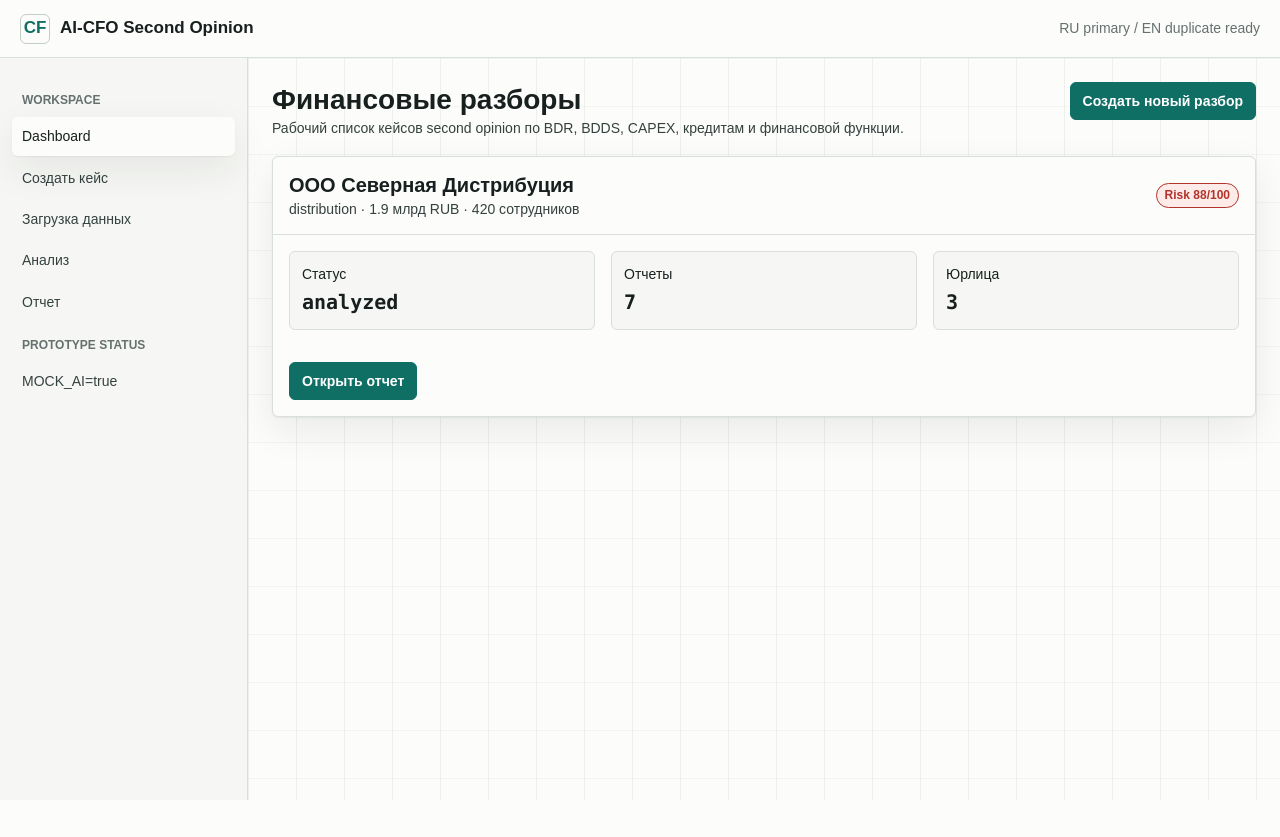
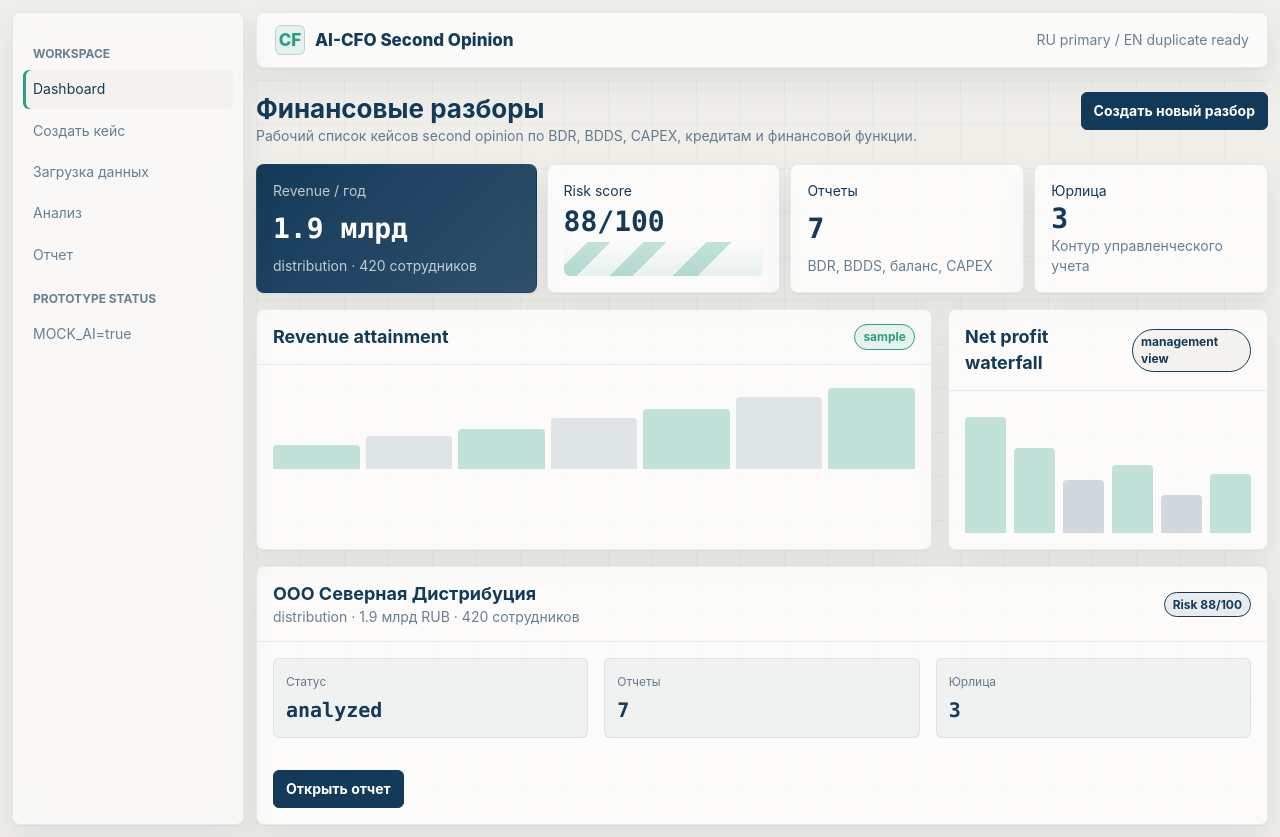
Before and after one commit to nikv98402-commits/ai-cfo-second-opinion, a Next.js app: page / in a window 1280 px wide. Before the commit the page ends 800 px from the top, so only its background shows below. Built offline with nearby package versions, Linux system fonts and the light colour scheme.

Commit message:
style: align dashboard with fintech references

```diff
--- a/app/globals.css
+++ b/app/globals.css
@@ -1,32 +1,27 @@
 :root {
-  --ink-900: #17201f;
-  --ink-700: #34413f;
-  --ink-500: #65716f;
-  --paper-000: #fcfcfa;
-  --paper-050: #f6f7f4;
-  --paper-100: #ecefeb;
-  --line-200: #d9dfda;
-  --line-300: #c4cdc7;
-  --teal-700: #0f6f64;
-  --teal-800: #0a554d;
-  --amber-600: #b97810;
-  --red-650: #b3342b;
-  --green-650: #287a4d;
-  --blue-650: #2e6e9e;
-  --success-bg: #eaf5ee;
-  --warning-bg: #fff4dc;
-  --error-bg: #fcebe9;
-  --info-bg: #eaf3fa;
-  --shadow: 0 1px 2px rgba(23, 32, 31, 0.06), 0 14px 38px rgba(23, 32, 31, 0.08);
+  --cloud: #f0eee9;
+  --navy: #143a5a;
+  --teal: #2b9e83;
+  --cloud-20: rgba(240, 238, 233, 0.28);
+  --cloud-55: rgba(240, 238, 233, 0.62);
+  --navy-05: rgba(20, 58, 90, 0.05);
+  --navy-08: rgba(20, 58, 90, 0.08);
+  --navy-12: rgba(20, 58, 90, 0.12);
+  --navy-18: rgba(20, 58, 90, 0.18);
+  --navy-64: rgba(20, 58, 90, 0.64);
+  --teal-10: rgba(43, 158, 131, 0.10);
+  --teal-16: rgba(43, 158, 131, 0.16);
+  --teal-28: rgba(43, 158, 131, 0.28);
+  --shadow: 0 1px 2px rgba(20, 58, 90, 0.05), 0 16px 34px rgba(20, 58, 90, 0.08);
 }
 
 * { box-sizing: border-box; }
 html, body { min-height: 100%; }
 body {
   margin: 0;
-  background: var(--paper-000);
-  color: var(--ink-900);
-  font-family: Arial, sans-serif;
+  background: var(--cloud);
+  color: var(--navy);
+  font-family: Inter, Arial, sans-serif;
   font-size: 14px;
   line-height: 1.45;
 }
@@ -37,19 +32,24 @@ button, input, select, textarea { font: inherit; }
 .shell {
   min-height: 100vh;
   display: grid;
-  grid-template-columns: 248px minmax(0, 1fr);
-  grid-template-rows: 58px minmax(0, 1fr);
+  grid-template-columns: 232px minmax(0, 1fr);
+  grid-template-rows: 56px minmax(0, 1fr);
+  padding: 12px;
+  gap: 12px;
 }
 
 .topbar {
-  grid-column: 1 / -1;
+  grid-column: 2;
   display: flex;
   align-items: center;
   justify-content: space-between;
   gap: 16px;
-  padding: 0 20px;
-  border-bottom: 1px solid var(--line-200);
-  background: var(--paper-000);
+  padding: 0 18px;
+  border: 1px solid var(--navy-08);
+  border-radius: 8px;
+  background: rgba(255, 255, 255, 0.72);
+  box-shadow: var(--shadow);
+  backdrop-filter: blur(16px);
 }
 
 .brand { display: flex; align-items: center; gap: 10px; font-weight: 800; font-size: 17px; }
@@ -58,21 +58,26 @@ button, input, select, textarea { font: inherit; }
   height: 30px;
   display: grid;
   place-items: center;
-  border: 1px solid var(--line-300);
+  border: 1px solid var(--teal-28);
   border-radius: 6px;
-  color: var(--teal-700);
+  background: var(--teal-10);
+  color: var(--teal);
   font-weight: 800;
 }
 
 .sidebar {
-  border-right: 1px solid var(--line-200);
-  background: var(--paper-050);
-  padding: 18px 12px;
+  grid-row: 1 / -1;
+  border: 1px solid var(--navy-08);
+  border-radius: 8px;
+  background: rgba(255, 255, 255, 0.58);
+  box-shadow: var(--shadow);
+  padding: 16px 10px;
+  backdrop-filter: blur(16px);
 }
 
 .nav-title {
   margin: 16px 10px 8px;
-  color: var(--ink-500);
+  color: var(--navy-64);
   font-size: 12px;
   font-weight: 700;
   text-transform: uppercase;
@@ -84,21 +89,21 @@ button, input, select, textarea { font: inherit; }
   border-radius: 6px;
   padding: 9px 10px;
   margin-bottom: 3px;
-  color: var(--ink-700);
+  color: var(--navy-64);
 }
 .nav-item.active, .nav-item:hover {
-  background: var(--paper-000);
-  color: var(--ink-900);
-  box-shadow: var(--shadow);
+  background: var(--cloud-55);
+  color: var(--navy);
+  box-shadow: inset 3px 0 0 var(--teal);
 }
 
 .main {
   min-width: 0;
-  padding: 24px;
+  padding: 12px 0 0;
   background:
-    linear-gradient(90deg, rgba(217, 223, 218, 0.42) 1px, transparent 1px),
-    linear-gradient(180deg, rgba(217, 223, 218, 0.28) 1px, transparent 1px);
-  background-size: 48px 48px;
+    linear-gradient(90deg, rgba(20, 58, 90, 0.035) 1px, transparent 1px),
+    linear-gradient(180deg, rgba(20, 58, 90, 0.035) 1px, transparent 1px);
+  background-size: 44px 44px;
 }
 
 .page-head {
@@ -109,43 +114,45 @@ button, input, select, textarea { font: inherit; }
   margin-bottom: 18px;
 }
 h1, h2, h3 { margin: 0; letter-spacing: 0; }
-h1 { font-size: 28px; line-height: 36px; }
-h2 { font-size: 20px; line-height: 28px; }
+h1 { font-size: 26px; line-height: 34px; }
+h2 { font-size: 18px; line-height: 26px; }
 h3 { font-size: 15px; line-height: 22px; }
-p { margin: 0; color: var(--ink-700); }
+p { margin: 0; color: var(--navy-64); }
 
 .button, button {
   min-height: 36px;
   display: inline-flex;
   align-items: center;
   justify-content: center;
-  border: 1px solid var(--line-200);
+  border: 1px solid var(--navy-12);
   border-radius: 6px;
-  background: var(--paper-000);
-  color: var(--ink-700);
+  background: rgba(255, 255, 255, 0.72);
+  color: var(--navy);
   padding: 8px 12px;
   cursor: pointer;
 }
 .button.primary, button.primary {
-  background: var(--teal-700);
-  border-color: var(--teal-700);
+  background: var(--navy);
+  border-color: var(--navy);
   color: #fff;
   font-weight: 700;
 }
+.button:hover, button:hover { border-color: var(--teal); }
 
 .grid { display: grid; gap: 16px; }
 .grid.two { grid-template-columns: minmax(0, 1fr) minmax(320px, 0.42fr); }
 .grid.three { grid-template-columns: repeat(3, minmax(0, 1fr)); }
 .panel {
-  background: var(--paper-000);
-  border: 1px solid var(--line-200);
-  border-radius: 6px;
+  background: rgba(255, 255, 255, 0.76);
+  border: 1px solid var(--navy-08);
+  border-radius: 8px;
   box-shadow: var(--shadow);
   min-width: 0;
+  overflow: hidden;
 }
 .panel-head {
   padding: 14px 16px;
-  border-bottom: 1px solid var(--line-200);
+  border-bottom: 1px solid var(--navy-08);
   display: flex;
   justify-content: space-between;
   gap: 12px;
@@ -153,11 +160,12 @@ p { margin: 0; color: var(--ink-700); }
 }
 .panel-body { padding: 16px; }
 .metric {
-  border: 1px solid var(--line-200);
+  border: 1px solid var(--navy-08);
   border-radius: 6px;
-  background: var(--paper-050);
+  background: var(--navy-05);
   padding: 12px;
 }
+.metric span { color: var(--navy-64); font-size: 12px; }
 .metric strong {
   display: block;
   font-family: Consolas, monospace;
@@ -174,35 +182,63 @@ p { margin: 0; color: var(--ink-700); }
   font-size: 12px;
   font-weight: 700;
 }
-.low { color: var(--green-650); background: var(--success-bg); }
-.medium { color: var(--amber-600); background: var(--warning-bg); }
-.high, .critical { color: var(--red-650); background: var(--error-bg); }
-.info { color: var(--blue-650); background: var(--info-bg); }
+.low, .info { color: var(--teal); background: var(--teal-10); }
+.medium { color: var(--navy); background: var(--cloud-55); }
+.high, .critical { color: var(--navy); background: var(--navy-08); }
 .mono { font-family: Consolas, monospace; font-variant-numeric: tabular-nums; }
 
 .table { width: 100%; border-collapse: collapse; }
-.table th, .table td { padding: 10px 8px; border-bottom: 1px solid var(--line-200); text-align: left; vertical-align: top; }
-.table th { color: var(--ink-500); background: var(--paper-050); font-size: 12px; }
+.table th, .table td { padding: 10px 8px; border-bottom: 1px solid var(--navy-08); text-align: left; vertical-align: top; }
+.table th { color: var(--navy-64); background: var(--navy-05); font-size: 12px; }
 
 .form-grid { display: grid; grid-template-columns: repeat(2, minmax(0, 1fr)); gap: 12px; }
 .field { display: grid; gap: 6px; }
 .field label { font-weight: 700; }
 .field input, .field select, .field textarea {
   min-height: 38px;
-  border: 1px solid var(--line-200);
+  border: 1px solid var(--navy-12);
   border-radius: 6px;
-  background: var(--paper-000);
+  background: rgba(255, 255, 255, 0.72);
   padding: 8px 10px;
-  color: var(--ink-900);
+  color: var(--navy);
 }
 
 .stack { display: grid; gap: 12px; }
-.muted { color: var(--ink-500); }
+.muted { color: var(--navy-64); }
+
+.dashboard-shell { display: grid; gap: 16px; }
+.kpi-row { display: grid; grid-template-columns: 1.2fr 1fr 1fr 1fr; gap: 10px; }
+.kpi-card {
+  min-height: 116px;
+  border: 1px solid var(--navy-08);
+  border-radius: 8px;
+  background: rgba(255, 255, 255, 0.76);
+  box-shadow: var(--shadow);
+  padding: 16px;
+  display: grid;
+  align-content: space-between;
+}
+.kpi-card.featured { background: linear-gradient(135deg, var(--navy), rgba(20, 58, 90, 0.88)); color: #fff; }
+.kpi-card.featured span, .kpi-card.featured p { color: rgba(255, 255, 255, 0.72); }
+.kpi-card strong { font-size: 28px; line-height: 34px; font-family: Consolas, monospace; letter-spacing: 0; }
+.sparkline {
+  height: 34px;
+  border-radius: 6px;
+  background:
+    linear-gradient(135deg, transparent 10%, var(--teal-28) 10% 20%, transparent 20% 34%, var(--teal-28) 34% 44%, transparent 44% 61%, var(--teal-28) 61% 72%, transparent 72%),
+    linear-gradient(180deg, transparent, var(--teal-10));
+}
+.bar-preview { display: grid; grid-template-columns: repeat(7, 1fr); align-items: end; gap: 6px; height: 88px; }
+.bar-preview span { display: block; border-radius: 4px 4px 0 0; background: var(--teal-28); min-height: 18px; }
+.bar-preview span:nth-child(2n) { background: var(--navy-12); }
+.waterfall { display: grid; grid-template-columns: repeat(6, 1fr); align-items: end; gap: 8px; height: 126px; }
+.waterfall span { display: block; border-radius: 4px 4px 0 0; background: var(--teal-28); min-height: 20px; }
+.waterfall span:nth-child(3), .waterfall span:nth-child(5) { background: var(--navy-18); }
 
 @media (max-width: 880px) {
   .shell { display: block; }
   .sidebar { display: none; }
-  .topbar { padding: 0 14px; }
+  .topbar { margin: 12px; padding: 0 14px; }
   .main { padding: 18px 14px; }
-  .page-head, .grid.two, .grid.three, .form-grid { display: grid; grid-template-columns: 1fr; }
+  .page-head, .grid.two, .grid.three, .form-grid, .kpi-row { display: grid; grid-template-columns: 1fr; }
 }
--- a/app/page.tsx
+++ b/app/page.tsx
@@ -1,8 +1,11 @@
+import Link from "next/link";
 import { caseList } from "@/lib/data/sample";
 
 const riskClass = (score: number) => (score > 75 ? "critical" : score > 50 ? "high" : score > 25 ? "medium" : "low");
 
 export default function DashboardPage() {
+  const activeCase = caseList[0];
+
   return (
     <>
       <section className="page-head">
@@ -10,10 +13,71 @@ export default function DashboardPage() {
           <h1>Финансовые разборы</h1>
           <p>Рабочий список кейсов second opinion по BDR, BDDS, CAPEX, кредитам и финансовой функции.</p>
         </div>
-        <a className="button primary" href="/cases/new">Создать новый разбор</a>
+        <Link className="button primary" href="/cases/new">Создать новый разбор</Link>
       </section>
 
-      <section className="grid">
+      <section className="dashboard-shell">
+        {activeCase ? (
+          <div className="kpi-row">
+            <article className="kpi-card featured">
+              <span>Revenue / год</span>
+              <strong>{(activeCase.annualRevenue / 1_000_000_000).toFixed(1)} млрд</strong>
+              <p>{activeCase.industry} · {activeCase.employeesCount} сотрудников</p>
+            </article>
+            <article className="kpi-card">
+              <span>Risk score</span>
+              <strong>{activeCase.riskScore}/100</strong>
+              <div className="sparkline" />
+            </article>
+            <article className="kpi-card">
+              <span>Отчеты</span>
+              <strong>{activeCase.reportsAvailable.length}</strong>
+              <p>BDR, BDDS, баланс, CAPEX</p>
+            </article>
+            <article className="kpi-card">
+              <span>Юрлица</span>
+              <strong>{activeCase.legalEntitiesCount}</strong>
+              <p>Контур управленческого учета</p>
+            </article>
+          </div>
+        ) : null}
+
+        <div className="grid two">
+          <article className="panel">
+            <div className="panel-head">
+              <h2>Revenue attainment</h2>
+              <span className="label info">sample</span>
+            </div>
+            <div className="panel-body">
+              <div className="bar-preview" aria-hidden="true">
+                <span style={{ height: "28%" }} />
+                <span style={{ height: "38%" }} />
+                <span style={{ height: "46%" }} />
+                <span style={{ height: "58%" }} />
+                <span style={{ height: "68%" }} />
+                <span style={{ height: "82%" }} />
+                <span style={{ height: "92%" }} />
+              </div>
+            </div>
+          </article>
+          <article className="panel">
+            <div className="panel-head">
+              <h2>Net profit waterfall</h2>
+              <span className="label medium">management view</span>
+            </div>
+            <div className="panel-body">
+              <div className="waterfall" aria-hidden="true">
+                <span style={{ height: "92%" }} />
+                <span style={{ height: "68%" }} />
+                <span style={{ height: "42%" }} />
+                <span style={{ height: "54%" }} />
+                <span style={{ height: "30%" }} />
+                <span style={{ height: "47%" }} />
+              </div>
+            </div>
+          </article>
+        </div>
+
         {caseList.length === 0 ? (
           <div className="panel">
             <div className="panel-body">
@@ -36,7 +100,7 @@ export default function DashboardPage() {
                 <div className="metric"><span>Юрлица</span><strong>{item.legalEntitiesCount}</strong></div>
               </div>
               <div className="panel-body">
-                <a className="button primary" href={`/cases/${item.id}/report`}>Открыть отчет</a>
+                <Link className="button primary" href={`/cases/${item.id}/report`}>Открыть отчет</Link>
               </div>
             </article>
           ))
```
